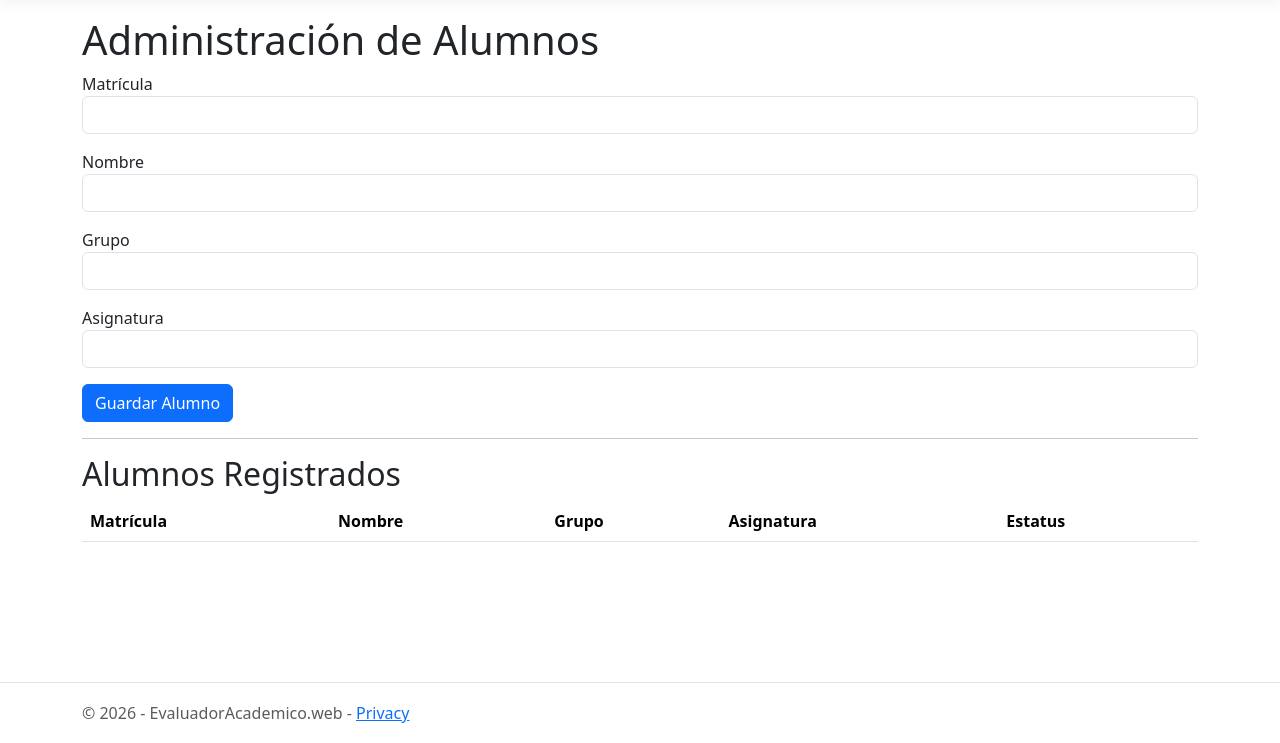
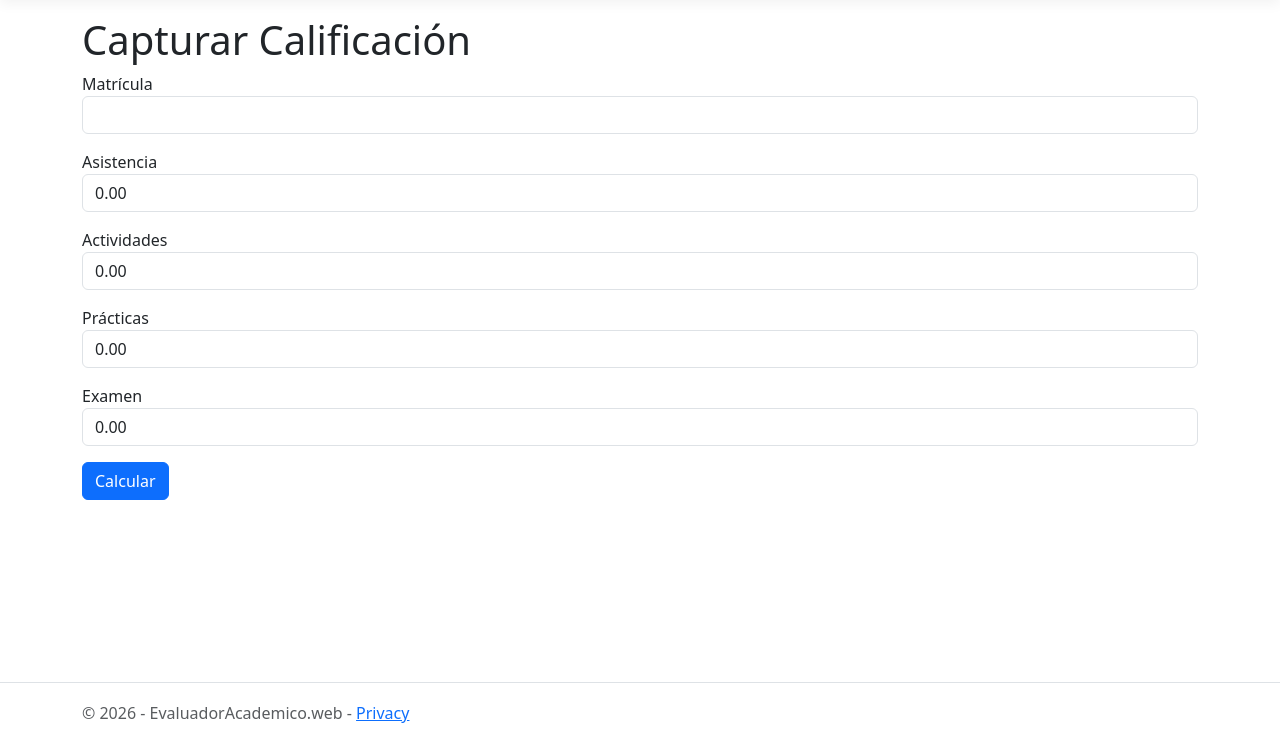
Before and after one commit to MaGuadalupeHdezOriano/Evaluador_AcademicoIA-, an ASP.NET Core app: page /Capturar in a window 1280 px wide. Shown: the part 57-800 px from the top of the page. Run offline with ASP.NET Core 8, Linux system fonts and the light colour scheme; lists and menus that the app fills with data are empty; style sheets or scripts are compiled from the project's sources.

Commit message:
Modulo captura de calificaciones funcional

```diff
--- a/src/EvaluadorAcademico.Web/Pages/Capturar.cshtml
+++ b/src/EvaluadorAcademico.Web/Pages/Capturar.cshtml
@@ -1,70 +1,59 @@
 @page
-@model EvaluadorAcademico.Web.Pages.AlumnosModel
+@model EvaluadorAcademico.Web.Pages.CapturarModel
 
-<h1>Administración de Alumnos</h1>
+<h1>Capturar Calificación</h1>
 
 <form method="post">
 
     <div class="mb-3">
         <label>Matrícula</label>
-        <input asp-for="Alumno.Matricula"
+        <input asp-for="Evaluacion.Matricula"
                class="form-control" />
     </div>
 
     <div class="mb-3">
-        <label>Nombre</label>
-        <input asp-for="Alumno.Nombre"
+        <label>Asistencia</label>
+        <input asp-for="Evaluacion.Asistencia"
                class="form-control" />
     </div>
 
     <div class="mb-3">
-        <label>Grupo</label>
-        <input asp-for="Alumno.Grupo"
+        <label>Actividades</label>
+        <input asp-for="Evaluacion.Actividades"
                class="form-control" />
     </div>
 
     <div class="mb-3">
-        <label>Asignatura</label>
-        <input asp-for="Alumno.Asignatura"
+        <label>Prácticas</label>
+        <input asp-for="Evaluacion.Practicas"
                class="form-control" />
     </div>
 
-    <button type="submit"
-            class="btn btn-primary">
-        Guardar Alumno
+    <div class="mb-3">
+        <label>Examen</label>
+        <input asp-for="Evaluacion.Examen"
+               class="form-control" />
+    </div>
+
+    <button type="submit" class="btn btn-primary">
+        Calcular
     </button>
 
 </form>
 
-<hr />
+@if (Model.Calificacion100 > 0)
+{
+    <hr />
 
-<h2>Alumnos Registrados</h2>
+    <h3>Resultado</h3>
 
-<table class="table table-striped">
+    <p>
+        Calificación (0-100):
+        <strong>@Model.Calificacion100</strong>
+    </p>
 
-    <thead>
-        <tr>
-            <th>Matrícula</th>
-            <th>Nombre</th>
-            <th>Grupo</th>
-            <th>Asignatura</th>
-            <th>Estatus</th>
-        </tr>
-    </thead>
-
-    <tbody>
-
-        @foreach (var alumno in Model.ListaAlumnos)
-        {
-            <tr>
-                <td>@alumno.Matricula</td>
-                <td>@alumno.Nombre</td>
-                <td>@alumno.Grupo</td>
-                <td>@alumno.Asignatura</td>
-                <td>@alumno.Estatus</td>
-            </tr>
-        }
-
-    </tbody>
-
-</table>
+    <p>
+        Calificación (0-10):
+        <strong>@Model.Calificacion10</strong>
+    </p>
+}
--- a/src/EvaluadorAcademico.Web/Pages/Capturar.cshtml.cs
+++ b/src/EvaluadorAcademico.Web/Pages/Capturar.cshtml.cs
@@ -1,10 +1,44 @@
+using EvaluadorAcademico.Web.Models;
+using EvaluadorAcademico.Web.Services;
+using Microsoft.AspNetCore.Mvc;
 using Microsoft.AspNetCore.Mvc.RazorPages;
 
-namespace EvaluadorAcademico.web.Pages;
+namespace EvaluadorAcademico.Web.Pages;
 
 public class CapturarModel : PageModel
 {
+    [BindProperty]
+    public Evaluacion Evaluacion { get; set; } = new();
+
+    public decimal Calificacion100 { get; set; }
+
+    public decimal Calificacion10 { get; set; }
+
     public void OnGet()
     {
     }
+
+    public void OnPost()
+    {
+        var parametros = new ParametrosEvaluacion
+        {
+            AsistenciaMaxima = 24,
+            ActividadesMaximas = 1000,
+            PracticasMaximas = 10,
+            ExamenMaximo = 125,
+
+            PorcentajeAsistencia = 10,
+            PorcentajeActividades = 25,
+            PorcentajePracticas = 25,
+            PorcentajeExamen = 40
+        };
+
+        var calculo = new CalculoService();
+
+        Evaluacion = calculo.Calcular(Evaluacion, parametros);
+
+        Calificacion100 = Evaluacion.Calificacion100;
+
+        Calificacion10 = Evaluacion.Calificacion10;
+    }
 }
--- a/src/EvaluadorAcademico.Web/Pages/Consultar.cshtml
+++ b/src/EvaluadorAcademico.Web/Pages/Consultar.cshtml
@@ -2,3 +2,5 @@
 @model ConsultarModel
 
 <h1>Consultar Alumno</h1>
+
+<p>Módulo en construcción.</p>
```
Also changed, not shown: src/EvaluadorAcademico.Web/Pages/Alumnos.cshtml (+62 -1 lines), src/EvaluadorAcademico.Web/Pages/Consultar.cshtml.cs (+4 -5 lines).
